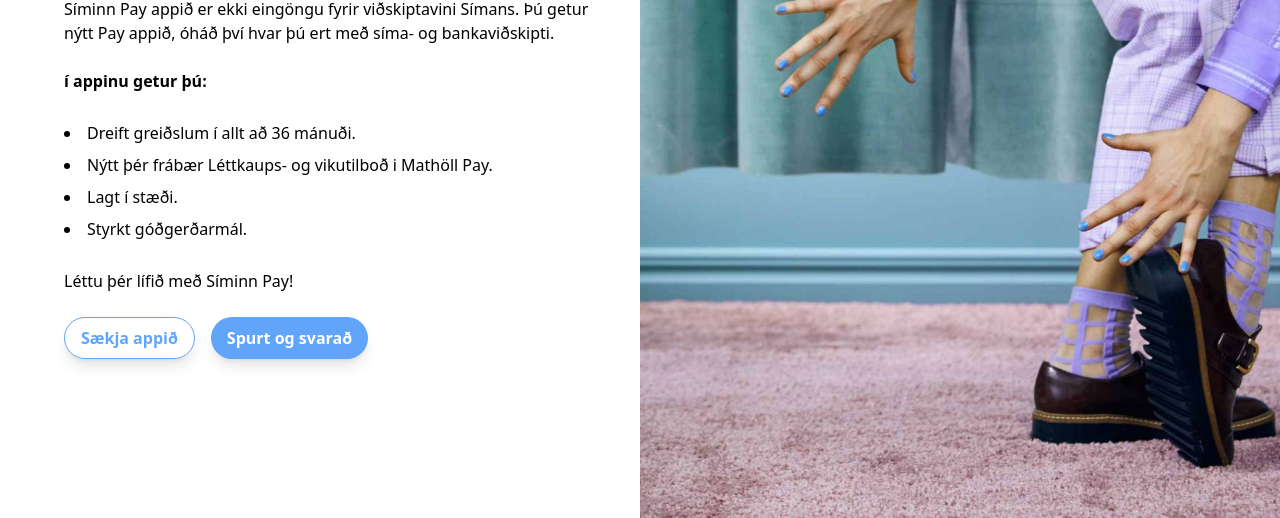
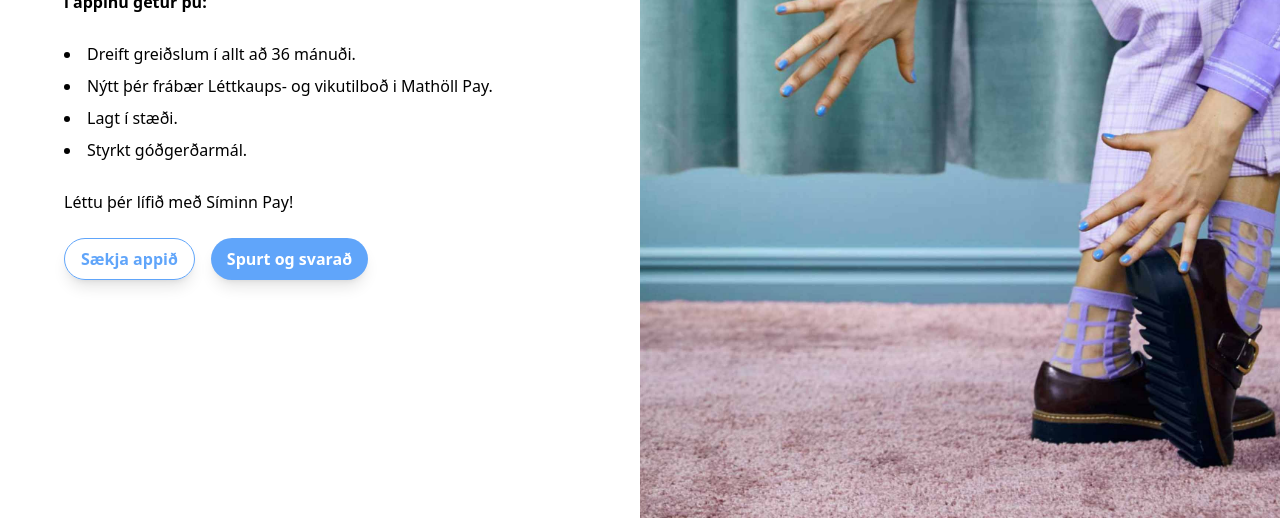
Before and after one commit to Some0ne3lse/siminn-pay, a website: page index.html in a window 1280 px wide. Shown: the part 282-800 px from the top of the page. Drawn offline with Linux system fonts and the light colour scheme.

Commit message:
Change justify to padding and add screenshots

```diff
--- a/index.html
+++ b/index.html
@@ -10,7 +10,7 @@
 
 <body class="h-screen flex-col justify-center items-center font-sans">
   <div class="flex">
-    <div class="w-1/2 flex flex-col justify-center">
+    <div class="w-1/2 flex flex-col pt-20">
       <header class="flex items-center gap-2">
         <div class="w-14 h-0.5 bg-blue-400 top-2/4">
         </div>
```
Also changed, not shown: output.css, screenshots/Screenshot 2024-03-02 at 17.08.10.png (added), 2 other files.
